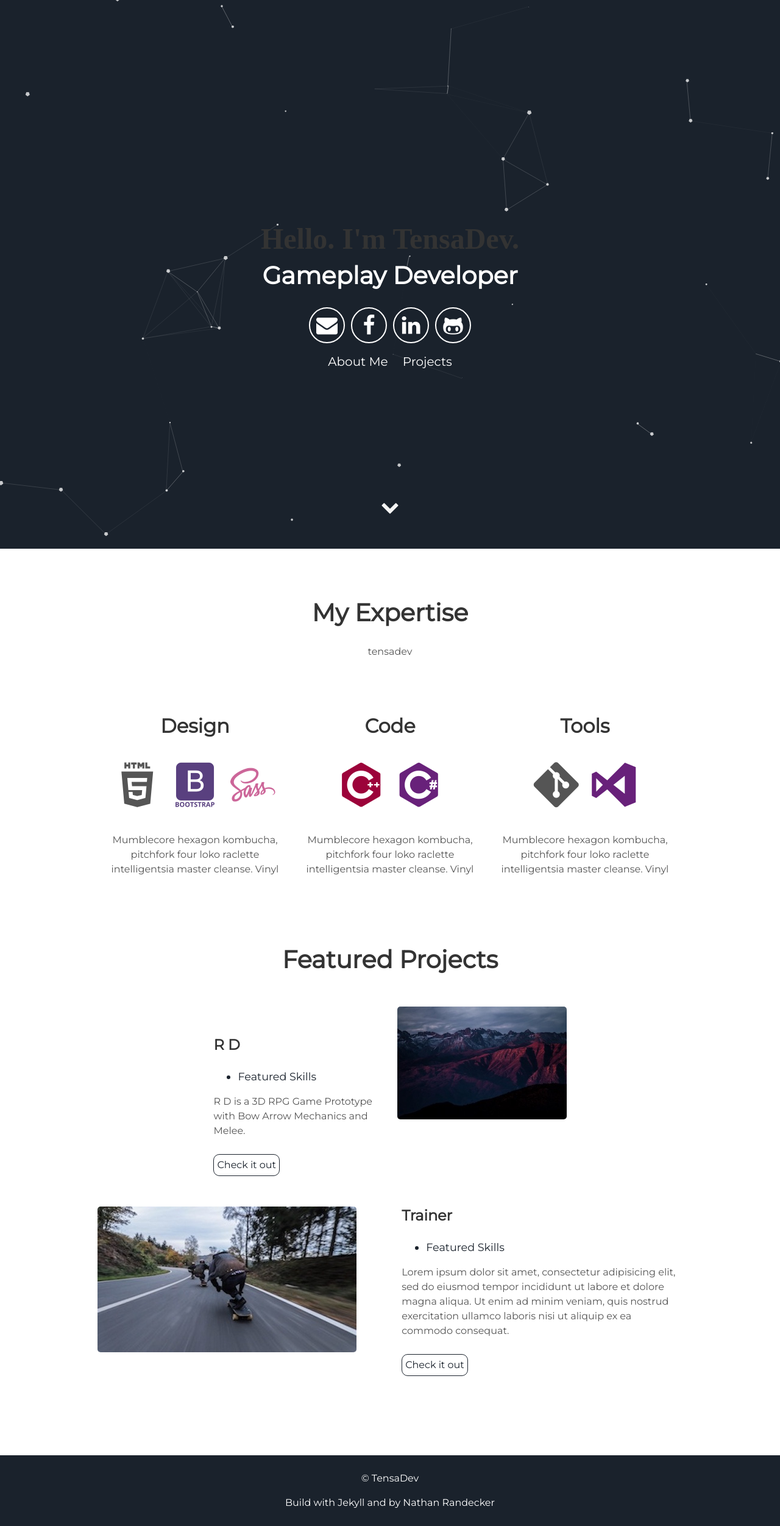
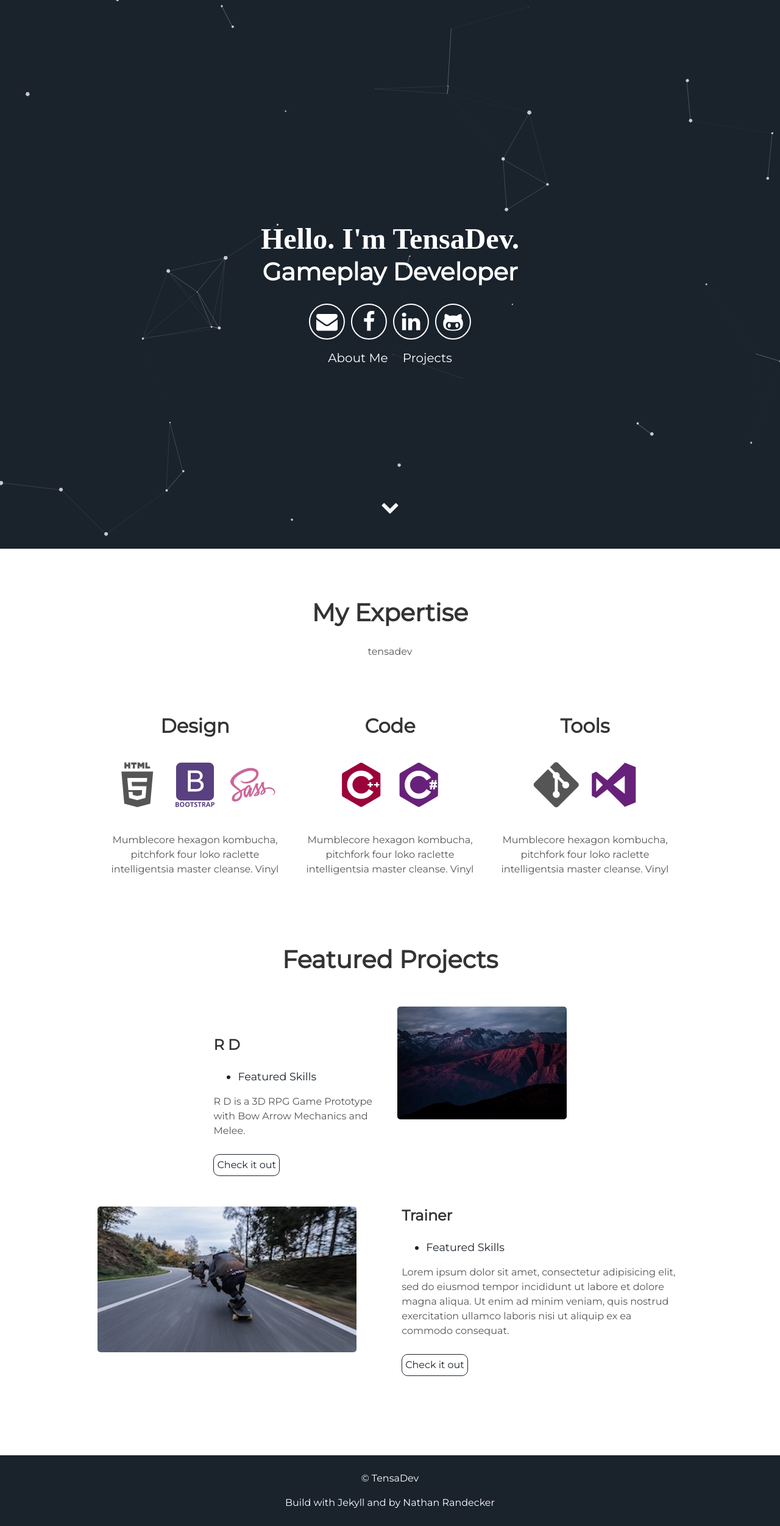
Before and after one commit to RedaMazoz/redamazoz.github.io, a Jekyll site: the page built from index.html, in a window 1280 px wide. Shown: the whole page at 61% size. Built offline with Jekyll 4.4.1, drawn with Linux system fonts in a browser that asks for light colours.

Commit message:
Update header.html

```diff
--- a/_includes/header.html
+++ b/_includes/header.html
@@ -1,7 +1,7 @@
 <div id="particles-js">
   <div class="header">
       <h1>
-        <span style="font-size: 48px; text-align: center; font-weight: 700; font-family: 'Merriweather', serif;">Hello. I'm {{site.username}}.</span>
+        <span class="site-title" style="font-size: 48px; text-align: center; font-weight: 700; font-family: 'Merriweather', serif;">Hello. I'm {{site.username}}.</span>
         <span class="site-description">{{site.user_title}}</span>
       </h1>
       <div class="header-icons">
```
